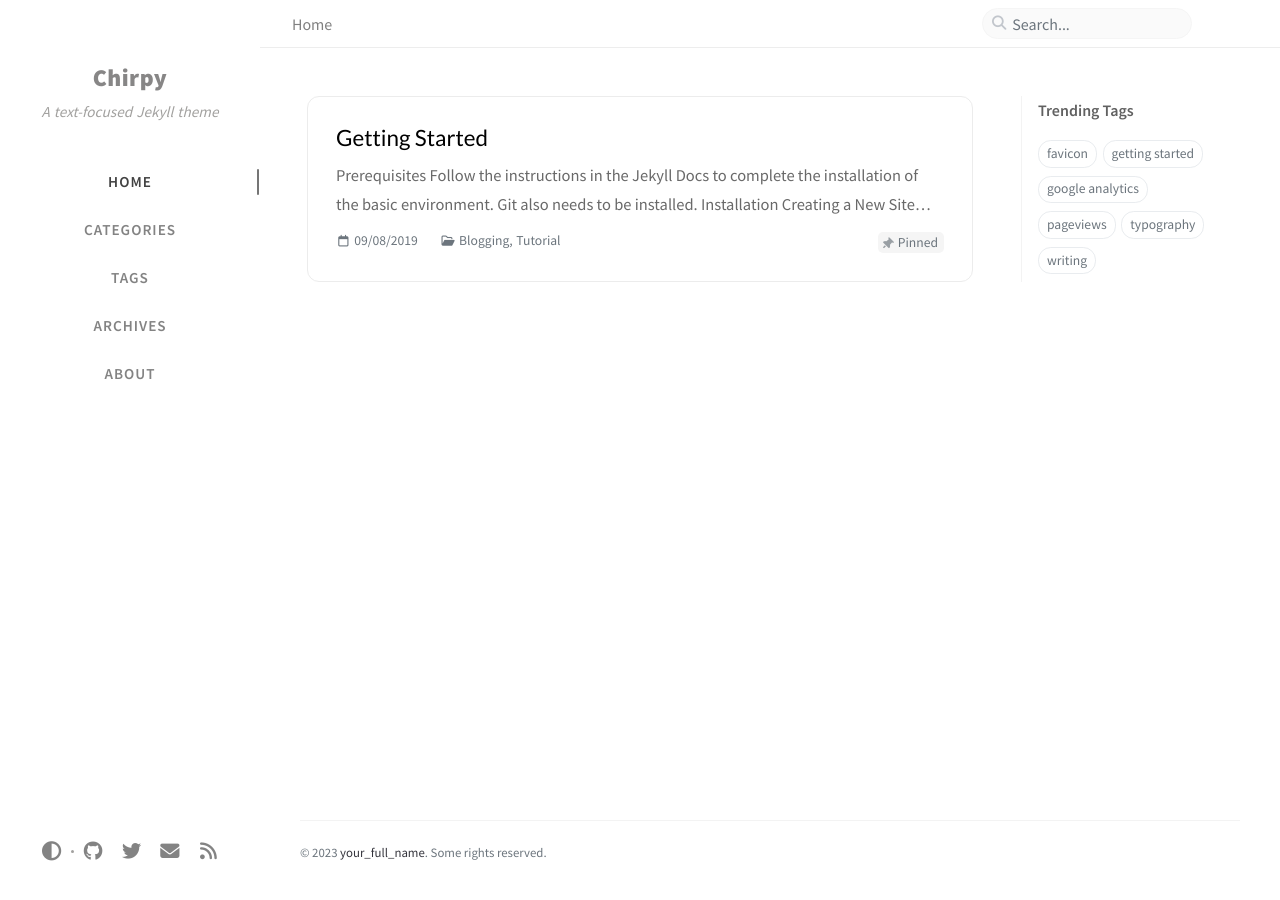
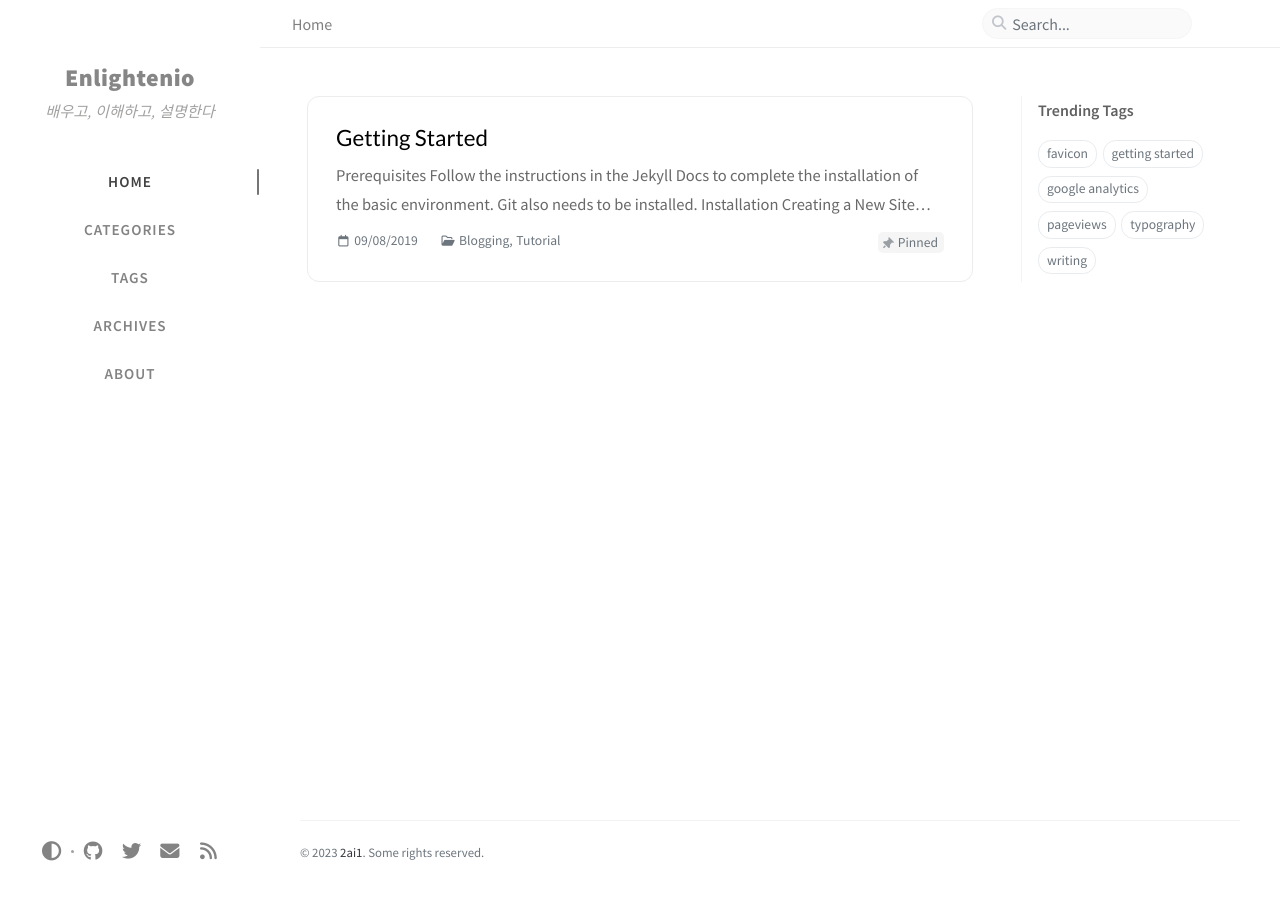
Before and after one commit to 2ai1/2ai1.github.io, a Jekyll site: the page built from index.markdown, in a window 1280 px wide. Built offline with Jekyll 4.4.1, drawn with Linux system fonts in a browser that asks for light colours; comment, search, counter and statistics services are not loaded.

Commit message:
second trial

```diff
--- a/_config.yml
+++ b/_config.yml
@@ -13,23 +13,23 @@ baseurl: ""
 lang: en
 
 # Change to your timezone › http://www.timezoneconverter.com/cgi-bin/findzone/findzone
-timezone: Asia/Shanghai
+timezone: Asia/Seoul
 
 # jekyll-seo-tag settings › https://github.com/jekyll/jekyll-seo-tag/blob/master/docs/usage.md
 # ↓ --------------------------
 
-title: Chirpy # the main title
+title: Enlightenio # the main title
 
-tagline: A text-focused Jekyll theme # it will display as the sub-title
+tagline: 배우고, 이해하고, 설명한다 # it will display as the sub-title
 
 description: >- # used by seo meta and the atom feed
-  A minimal, responsive and feature-rich Jekyll theme for technical writing.
+  Tech blog
 
 # fill in the protocol & hostname for your site, e.g., 'https://username.github.io'
-url: ""
+url: "https://2ai1.github.io"
 
 github:
-  username: github_username # change to your github username
+  username: 2ai1 # change to your github username
 
 twitter:
   username: twitter_username # change to your twitter username
@@ -37,12 +37,12 @@ twitter:
 social:
   # Change to your full name.
   # It will be displayed as the default author of the posts and the copyright owner in the Footer
-  name: your_full_name
-  email: example@domain.com # change to your email address
+  name: 2ai1
+  email: 2twoaione1@gmail.com # change to your email address
   links:
     # The first element serves as the copyright owner's link
-    - https://twitter.com/username # change to your twitter homepage
-    - https://github.com/username # change to your github homepage
+    #- https://twitter.com/username # change to your twitter homepage
+    #- https://github.com/username # change to your github homepage
     # Uncomment below to add more social links
     # - https://www.facebook.com/username
     # - https://www.linkedin.com/in/username
@@ -80,7 +80,7 @@ theme_mode: # [light|dark]
 img_cdn: "https://chirpy-img.netlify.app"
 
 # the avatar on sidebar, support local or CORS resources
-avatar: "/commons/avatar.jpg"
+avatar: "/assets/img/avatar.png"
 
 # boolean type, the global switch for TOC in posts.
 toc: true
```
